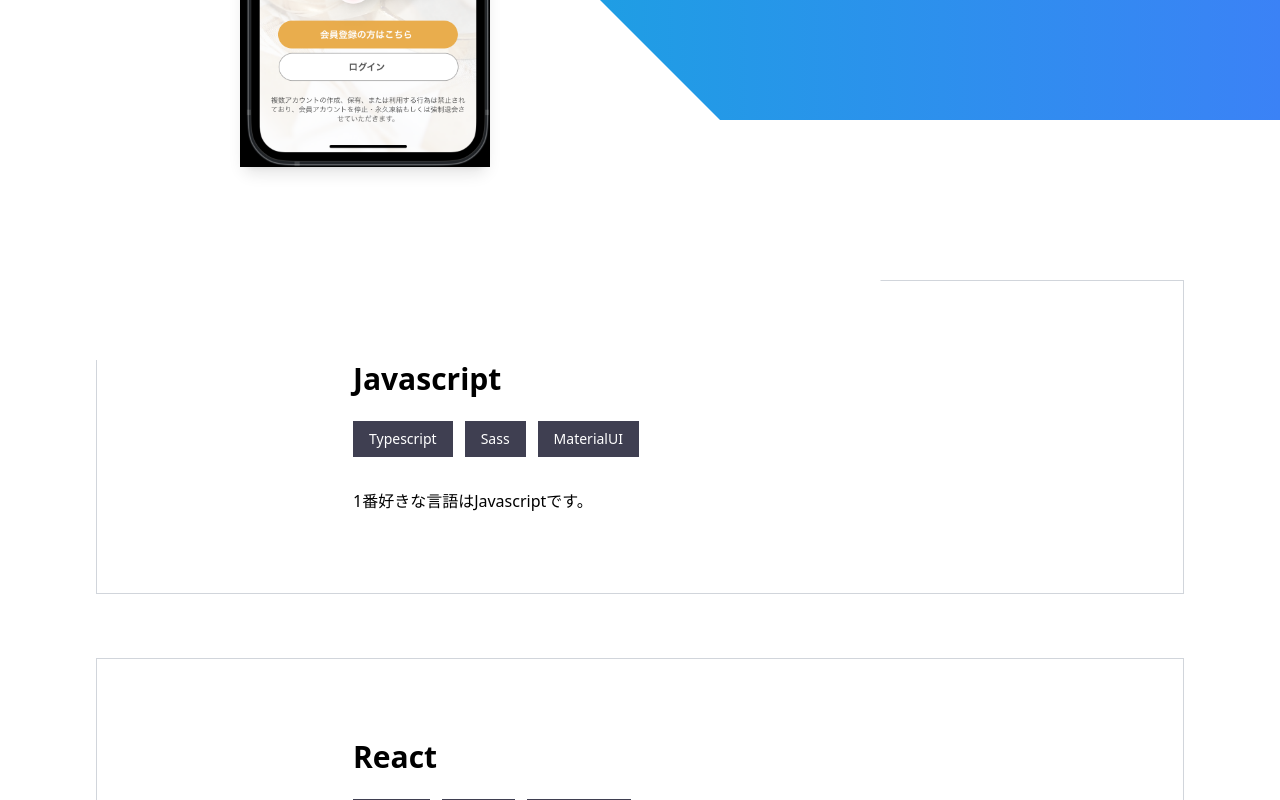
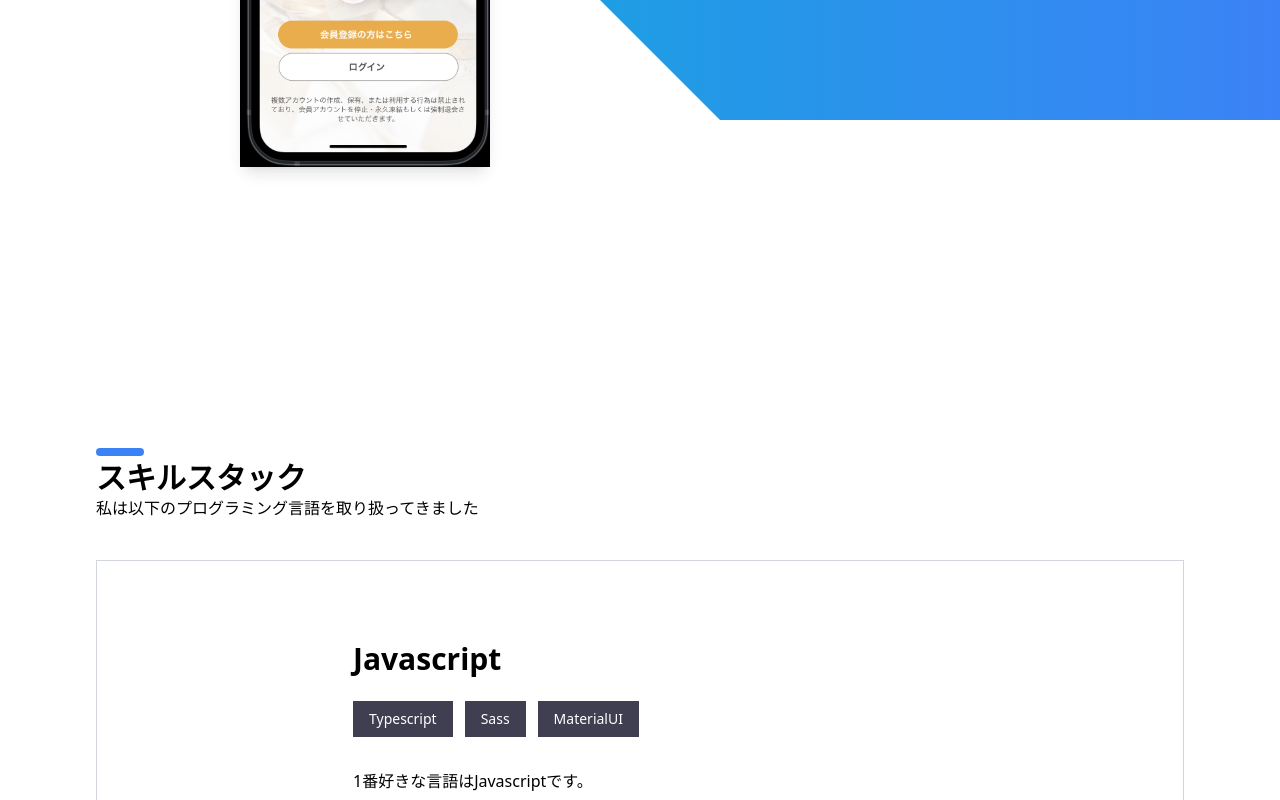
Before and after one commit to yurikondo/portfolio-site, a Next.js app: page / in a window 1280 px wide. Shown: the part 520-1320 px from the top of the page. Built offline with nearby package versions, Linux system fonts and the light colour scheme.

Commit message:
余白を調整

```diff
--- a/src/components/SectionTitle.tsx
+++ b/src/components/SectionTitle.tsx
@@ -9,7 +9,7 @@ type Props = {
 const SectionTitle = (props: Props) => {
   const { id, title, desc } = props;
   return (
-    <div className="mb-10">
+    <div className="mb-10 mt-10">
       <h2 className="secondary-title">{title}</h2>
       <p>{desc}</p>
     </div>
--- a/src/components/skillsSection/Skills.tsx
+++ b/src/components/skillsSection/Skills.tsx
@@ -41,7 +41,7 @@ const skills: any = [
 export class Skills extends Component {
   render() {
     return (
-      <section id="skills" className="commonLayout">
+      <section id="skills" className="commonLayout mt-60">
         <div className="w-full flex justify-between items-center">
           <div>
             <SectionTitle
```
